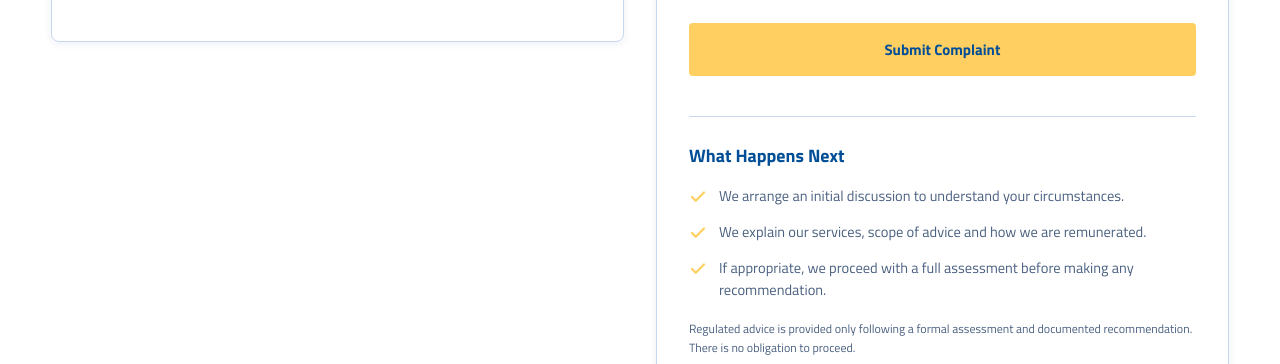
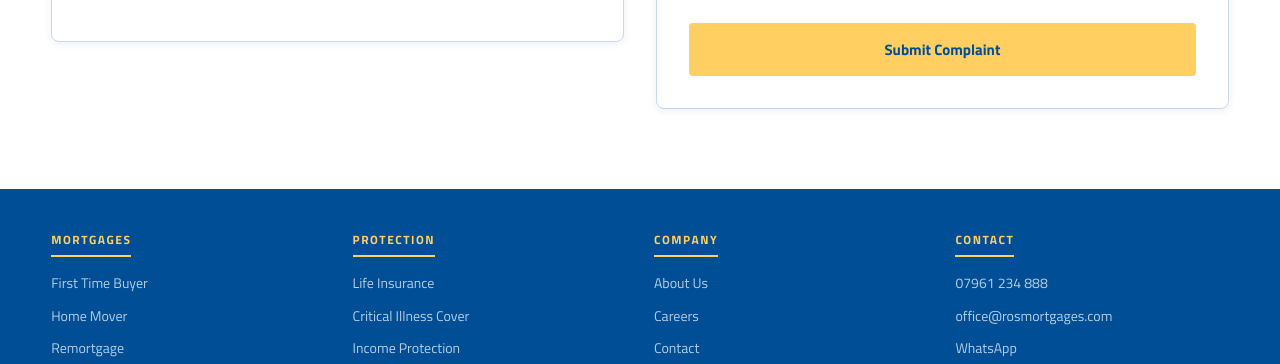
Before and after one commit to sunith21/website3, a website: page complaints.html in a window 1280 px wide. Shown: the part 1363-1727 px from the top of the page. Drawn offline with Linux system fonts and the light colour scheme.

Commit message:
complaints

```diff
--- a/complaints.html
+++ b/complaints.html
@@ -184,39 +184,7 @@
             </button>
           </form>
 
-          <div class="next-steps-box" style="margin-top: 40px; padding-top: 24px; border-top: 1px solid var(--border);">
-            <h3 style="font-size: 18px; font-weight: 700; color: var(--navy); margin-bottom: 16px;">What Happens Next
-            </h3>
-            <ul class="process-bullets" style="list-style: none; padding: 0; margin: 0;">
-              <li
-                style="display: flex; gap: 12px; margin-bottom: 14px; font-size: 14.5px; line-height: 1.5; color: var(--muted);">
-                <svg style="flex-shrink: 0; width: 18px; height: 18px; margin-top: 2px;" viewBox="0 0 24 24" fill="none"
-                  stroke="var(--gold)" stroke-width="3" stroke-linecap="round" stroke-linejoin="round">
-                  <polyline points="20 6 9 17 4 12"></polyline>
-                </svg>
-                <span>We arrange an initial discussion to understand your circumstances.</span>
-              </li>
-              <li
-                style="display: flex; gap: 12px; margin-bottom: 14px; font-size: 14.5px; line-height: 1.5; color: var(--muted);">
-                <svg style="flex-shrink: 0; width: 18px; height: 18px; margin-top: 2px;" viewBox="0 0 24 24" fill="none"
-                  stroke="var(--gold)" stroke-width="3" stroke-linecap="round" stroke-linejoin="round">
-                  <polyline points="20 6 9 17 4 12"></polyline>
-                </svg>
-                <span>We explain our services, scope of advice and how we are remunerated.</span>
-              </li>
-              <li style="display: flex; gap: 12px; font-size: 14.5px; line-height: 1.5; color: var(--muted);">
-                <svg style="flex-shrink: 0; width: 18px; height: 18px; margin-top: 2px;" viewBox="0 0 24 24" fill="none"
-                  stroke="var(--gold)" stroke-width="3" stroke-linecap="round" stroke-linejoin="round">
-                  <polyline points="20 6 9 17 4 12"></polyline>
-                </svg>
-                <span>If appropriate, we proceed with a full assessment before making any recommendation.</span>
-              </li>
-            </ul>
-            <p class="fineprint" style="margin-top: 18px; line-height: 1.6;">
-              Regulated advice is provided only following a formal assessment and documented recommendation. There is no
-              obligation to proceed.
-            </p>
-          </div>
+
         </div>
       </div>
     </div>
```
